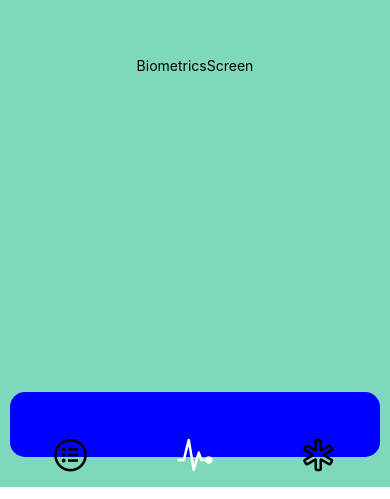
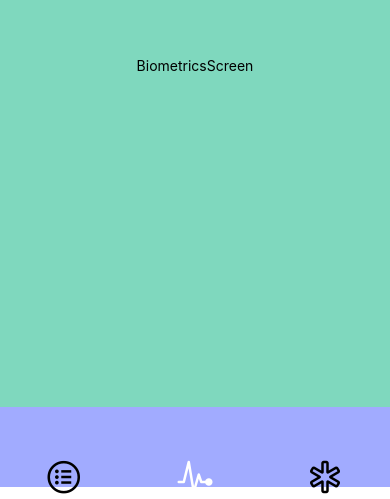
Before and after one commit to Kealen-Pillay/MyHealth, a React Native app: screen /Biometrics in a window 390 px wide. Shown: the part 357-856 px from the top of the page. Built offline with nearby package versions, Linux system fonts and the light colour scheme.

Commit message:
Styled navigation bar

```diff
--- a/components/Navbar.js
+++ b/components/Navbar.js
@@ -49,14 +49,9 @@ const Navbar = () => {
         headerShown: false,
         tabBarStyle: {
           position: "absolute",
-          bottom: 30,
-          left: 10,
-          right: 10,
-          borderRadius: 15,
-          backgroundColor: "blue",
-          height: 65,
+          backgroundColor: "#A1ABFF",
+          height: 80,
           borderTopWidth: 0,
-          elevation: 0,
         },
       })}
     >
```
